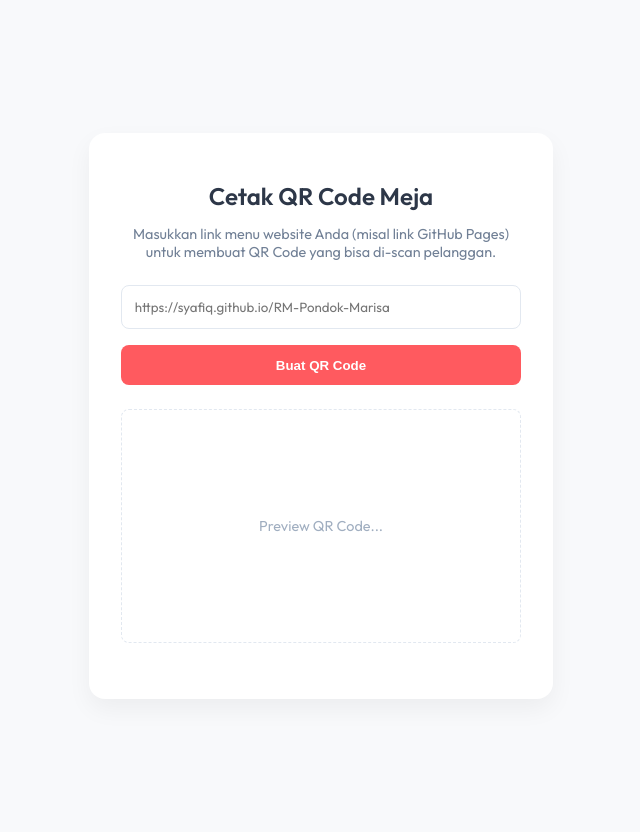
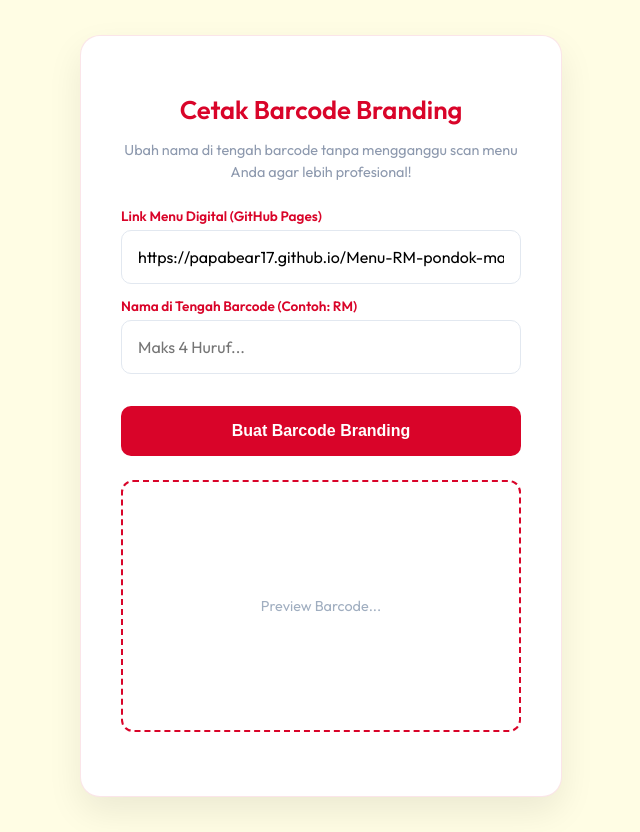
Before and after one commit to Papabear17/Menu-RM-pondok-marisa-barcode-, a plain HTML site: page qrcode_generator.html in a window 1280 px wide. Shown: the whole page, without its empty margins (319-959 px from the left). Drawn offline with Linux system fonts and the light colour scheme.

Commit message:
Add files via upload

```diff
--- a/menu.json
+++ b/menu.json
@@ -3,7 +3,7 @@
     "name": "RM. Pondok Marisa",
     "tagline": "Cita Rasa Nusantara yang Menggugah Selera",
     "openHours": "Buka Setiap Hari: 09.00 - 22.00",
-    "whatsapp": "6281234567890"
+    "whatsapp": "6285101191675"
   },
   "categories": [
     { "id": "makanan", "name": "Makanan", "icon": "🍲" },
--- a/qrcode_generator.html
+++ b/qrcode_generator.html
@@ -9,7 +9,7 @@
     <style>
         body {
             font-family: 'Outfit', sans-serif;
-            background-color: #F8F9FB;
+            background-color: #FFFDE4; /* Light Pastel Yellow */
             display: flex;
             justify-content: center;
             align-items: center;
@@ -19,78 +19,93 @@
         }
         .container {
             background: white;
-            padding: 2rem;
-            border-radius: 16px;
-            box-shadow: 0 10px 25px rgba(0,0,0,0.05);
+            padding: 2.5rem;
+            border-radius: 20px;
+            box-shadow: 0 15px 35px rgba(0,0,0,0.08);
             max-width: 400px;
             width: 100%;
             text-align: center;
+            border: 1px solid rgba(217, 4, 41, 0.1);
         }
-        h1 { color: #2D3748; font-size: 1.5rem; margin-bottom: 0.5rem; }
-        p { color: #718096; font-size: 0.9rem; margin-bottom: 1.5rem; }
+        h1 { color: #D90429; font-size: 1.6rem; margin-bottom: 0.5rem; font-weight: 700; }
+        p { color: #8D99AE; font-size: 0.9rem; margin-bottom: 1.5rem; line-height: 1.5; }
+        label { text-align: left; display: block; font-size: 0.85rem; font-weight: 700; color: #D90429; margin-bottom: 5px; }
         input {
             width: 100%;
-            padding: 0.8rem;
+            padding: 1rem;
             border: 1px solid #E2E8F0;
-            border-radius: 8px;
-            margin-bottom: 1rem;
+            border-radius: 10px;
+            margin-bottom: 0.8rem;
             font-family: 'Outfit', sans-serif;
             box-sizing: border-box;
+            font-size: 1rem;
         }
         button {
-            background: #FF5A5F;
+            background: #D90429; /* Primary Red */
             color: white;
             border: none;
-            padding: 0.8rem 1.5rem;
-            border-radius: 8px;
+            padding: 1rem 1.5rem;
+            border-radius: 10px;
             cursor: pointer;
-            font-weight: 600;
+            font-weight: 700;
             width: 100%;
             margin-bottom: 1.5rem;
             transition: 0.3s;
+            font-size: 1rem;
         }
-        button:hover { background: #E0484A; }
+        button:hover { background: #A4122D; transform: translateY(-2px); }
 
         #qrcode {
             display: flex;
             justify-content: center;
             margin-bottom: 1.5rem;
-            padding: 1rem;
+            padding: 1.5rem;
             background: #fff;
-            border: 1px dashed #E2E8F0;
-            border-radius: 8px;
+            border: 2px dashed #D90429;
+            border-radius: 12px;
             min-height: 200px;
             align-items: center;
         }
         #qrcode img {
             max-width: 100%;
+            border-radius: 8px;
         }
         .btn-download {
-            background: #2D3748;
+            background: #2D6A4F; /* Accent Green */
             display: none;
             text-decoration: none;
             color: white;
-            padding: 0.8rem 1.5rem;
-            border-radius: 8px;
-            font-weight: 500;
+            padding: 1rem 1.5rem;
+            border-radius: 10px;
+            font-weight: 700;
+            width: 100%;
+            box-sizing: border-box;
+            transition: 0.3s;
         }
-        .btn-download:hover { background: #1A202C; }
+        .btn-download:hover { background: #1B4332; }
     </style>
 </head>
 <body>
 
 <div class="container">
-    <h1>Cetak QR Code Meja</h1>
-    <p>Masukkan link menu website Anda (misal link GitHub Pages) untuk membuat QR Code yang bisa di-scan pelanggan.</p>
+    <h1>Cetak Barcode Branding</h1>
+    <p>Ubah nama di tengah barcode tanpa mengganggu scan menu Anda agar lebih profesional!</p>
 
-    <input type="url" id="urlInput" placeholder="https://syafiq.github.io/RM-Pondok-Marisa" required>
-    <button onclick="generateQR()">Buat QR Code</button>
+    <div style="text-align: left; margin-bottom: 1.2rem;">
+        <label>Link Menu Digital (GitHub Pages)</label>
+        <input type="url" id="urlInput" value="https://papabear17.github.io/Menu-RM-pondok-ma" placeholder="https://..." required>
+
+        <label>Nama di Tengah Barcode (Contoh: RM)</label>
+        <input type="text" id="logoText" placeholder="Maks 4 Huruf..." maxlength="5">
+    </div>
+
+    <button onclick="generateQR()">Buat Barcode Branding</button>
 
     <div id="qrcode">
-        <span style="color: #A0AEC0; font-size: 0.9rem;">Preview QR Code...</span>
+        <span style="color: #A0AEC0; font-size: 0.9rem;">Preview Barcode...</span>
     </div>
 
-    <a id="downloadBtn" class="btn-download" download="menu-qr-code.png">Unduh (Download) Gambar QR</a>
+    <a id="downloadBtn" class="btn-download" download="menu-qr-branding.png">Unduh (Download) Hasil Barcode</a>
 </div>
 
 <script>
@@ -98,6 +113,7 @@
 
     function generateQR() {
         const url = document.getElementById("urlInput").value;
+        const logoText = document.getElementById("logoText").value;
         const qrcodeContainer = document.getElementById("qrcode");
         const downloadBtn = document.getElementById("downloadBtn");
 
@@ -109,31 +125,45 @@
         // Hapus qr lama
         qrcodeContainer.innerHTML = "";
 
-        // Buat baru
+        // Buat baru (Resolusi besar 500x500 agar jernih saat di-print)
         qrcode = new QRCode(qrcodeContainer, {
             text: url,
-            width: 200,
-            height: 200,
+            width: 500,
+            height: 500,
             colorDark : "#000000",
             colorLight : "#ffffff",
             correctLevel : QRCode.CorrectLevel.H
         });
 
-        // Tampilkan tombol download setelah delay (karena library me-render gambar sedikit terlambat)
+        // Tunggu proses render library selesai
         setTimeout(() => {
-            const img = qrcodeContainer.querySelector("img");
-            if (img && img.src) {
-                downloadBtn.href = img.src;
+            const canvas = qrcodeContainer.querySelector("canvas");
+            if (canvas) {
+                const ctx = canvas.getContext("2d");
+                const size = canvas.width;
+                const center = size / 2;
+
+                // BRANDING: Tambah kotak putih dan teks di tengah
+                if (logoText) {
+                    const logoBox = size * 0.22; // Ukuran kotak tengah
+
+                    // Box putih di tengah
+                    ctx.fillStyle = "white";
+                    ctx.fillRect(center - logoBox/2, center - logoBox/2, logoBox, logoBox);
+
+                    // Teks Merah (Branding)
+                    ctx.fillStyle = "#D90429";
+                    ctx.font = "900 " + (logoBox * 0.45) + "px Outfit";
+                    ctx.textAlign = "center";
+                    ctx.textBaseline = "middle";
+                    ctx.fillText(logoText.toUpperCase(), center, center);
+                }
+
+                // Siapkan link download dari canvas yang sudah dimodifikasi
+                downloadBtn.href = canvas.toDataURL("image/png");
                 downloadBtn.style.display = "inline-block";
-            } else {
-                // Fallback untuk canvas
-                const canvas = qrcodeContainer.querySelector("canvas");
-                if (canvas) {
-                    downloadBtn.href = canvas.toDataURL("image/png");
-                    downloadBtn.style.display = "inline-block";
-                }
             }
-        }, 500);
+        }, 800);
     }
 </script>
 
```
Also changed, not shown: admin.html (+28 -0 lines), index.html (+2 -1 lines).
